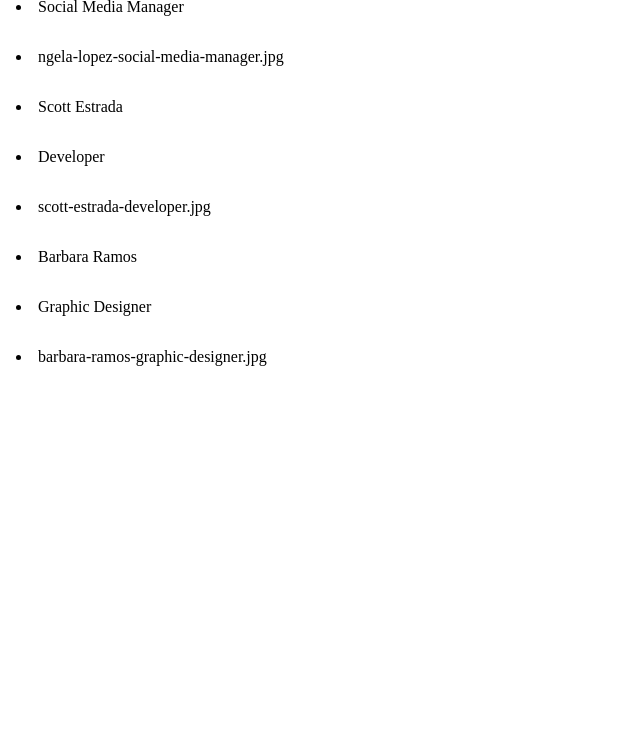
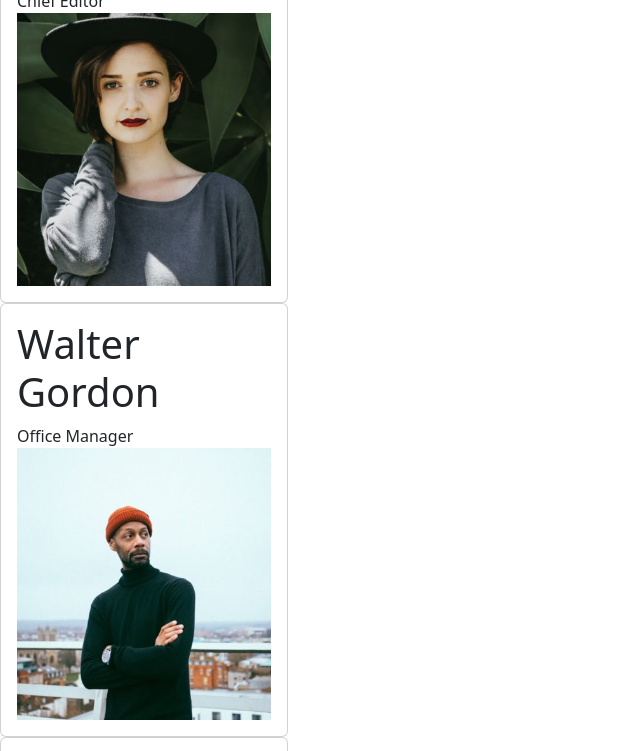
Before and after one commit to Carmine-Faella/js-our-team, a plain HTML site: page index.html in a window 1280 px wide. Shown: the part 518-1269 px from the top of the page, without its empty margins (0-640 px from the left). Before the commit the page ends 900 px from the top, so only its background shows below. Drawn offline with nearby package versions, Linux system fonts and the light colour scheme.

Commit message:
Finiti i bonus, da stilizzare

```diff
--- a/css/style.css
+++ b/css/style.css
@@ -7,3 +7,7 @@
 li{
     padding: 1rem;
 }
+
+.image{
+    width: 100%;
+}
--- a/index.html
+++ b/index.html
@@ -5,13 +5,19 @@
     <meta http-equiv="X-UA-Compatible" content="IE=edge">
     <meta name="viewport" content="width=device-width, initial-scale=1.0">
     <title>Our Team</title>
-    <link rel="stylesheet" href="css/style.css">
+    <link rel="stylesheet" href="css/style.css"/>
+    <link href="https://cdn.jsdelivr.net/npm/bootstrap@5.3.0-alpha1/dist/css/bootstrap.min.css" rel="stylesheet" integrity="sha384-GLhlTQ8iRABdZLl6O3oVMWSktQOp6b7In1Zl3/Jr59b6EGGoI1aFkw7cmDA6j6gD" crossorigin="anonymous"/>
 </head>
 <body>
+
+    <div class="cardCreate">
+
+    </div>
 
     <div id="info"></div>
 
     <script style="text/javascript" src="js/main.js"></script>
+    <script src="https://cdn.jsdelivr.net/npm/bootstrap@5.3.0-alpha1/dist/js/bootstrap.bundle.min.js" integrity="sha384-w76AqPfDkMBDXo30jS1Sgez6pr3x5MlQ1ZAGC+nuZB+EYdgRZgiwxhTBTkF7CXvN" crossorigin="anonymous"></script>
 
 </body>
 </html>
--- a/js/main.js
+++ b/js/main.js
@@ -1,5 +1,7 @@
 
 const infoDom = document.getElementById('info');
+const cardDom = document.querySelector('.cardCreate');
+let imagine = document.getElementsByClassName('image');
 
 //Creaiamo l'array con le info
 
@@ -7,44 +9,110 @@ const arrayTeam = [
     {
         nome:'Wayne Barnett',
         posizione:'Founder & CEO',
-        immagine:'wayne-barnett-founder-ceo.jpg'
+        immagine:'img/wayne-barnett-founder-ceo.jpg'
     },
     {
         nome:'Angela Caroll',
         posizione:'Chief Editor',
-        immagine:'angela-caroll-chief-editor.jpg'
+        immagine:'img/angela-caroll-chief-editor.jpg'
     },
     {
         nome:'Walter Gordon',
         posizione:'Office Manager',
-        immagine:'walter-gordon-office-manager.jpg'
+        immagine:'img/walter-gordon-office-manager.jpg'
     },
     {
         nome:'Angela Lopez',
         posizione:'Social Media Manager',
-        immagine:'ngela-lopez-social-media-manager.jpg'
+        immagine:'img/angela-lopez-social-media-manager.jpg'
     },
     {
         nome:'Scott Estrada',
         posizione:'Developer',
-        immagine:'scott-estrada-developer.jpg'
+        immagine:'img/scott-estrada-developer.jpg'
     },
     {
         nome:'Barbara Ramos',
         posizione:'Graphic Designer',
-        immagine:'barbara-ramos-graphic-designer.jpg'
+        immagine:'img/barbara-ramos-graphic-designer.jpg'
     }
 ];
 
 console.log(arrayTeam);
 
-//Imettiamo i valori nel Dom
+//Creo il ciclo per immettere i valori nel Dom
 
 for (let i = 0; i < arrayTeam.length; i++) {
 
-    const currentTeam = arrayTeam[i];
+    //Creo le variabili per gli oggetti
+    const currentImmage = arrayTeam[i]['immagine'];
+    const currentTit = arrayTeam[i]['nome'];
+    const currentPos = arrayTeam[i]['posizione'];
 
-    for (var key in currentTeam) {
-        infoDom.innerHTML += `<li>${currentTeam[key]}</li>`;
-    }
+    //Richiamo le Funzioni
+    const currentCard = addCard();
+    const currentDiv = addDiv();
+    const currentTitle = addTitle();
+    const currentPosition = addPosition();
+    const currentImg = addImage();
+
+    //Immetto il tutto nel Dom
+    currentDiv.append(currentTitle);
+    currentDiv.append(currentPosition);
+    currentCard.append(currentDiv);
+    cardDom.append(currentCard);
+    currentDiv.append(currentImg);
+
+    //Inserisco i Valori
+    currentImg.src += currentImmage;
+    currentTitle.innerHTML = currentTit;
+    currentPosition.innerHTML = currentPos;
+
 }
+
+//Creo le funzioni necessarie
+
+//Creo la Card
+function addCard(){
+
+    const newCard = document.createElement('div');
+    newCard.classList.add('card');
+    newCard.style = 'width: 18rem;';
+
+    return newCard
+
+}
+
+//Creo il div Interno
+function addDiv(){
+
+    const newDiv = document.createElement("div");
+    newDiv.classList.add('card-body');
+
+    return newDiv
+}
+
+//Creo le funzioni Per immettere i valori degli oggetti
+function addPosition(){
+
+    const newPosition = document.createElement('div');
+    newPosition.classList.add('position');
+
+    return newPosition
+}
+
+function addTitle(){
+
+    const newName = document.createElement('h1');
+    newName.classList.add('title');
+
+    return newName
+}
+
+function addImage(){
+
+    const newImage = document.createElement('img');
+    newImage.classList.add('image');
+
+    return newImage
+}
```
